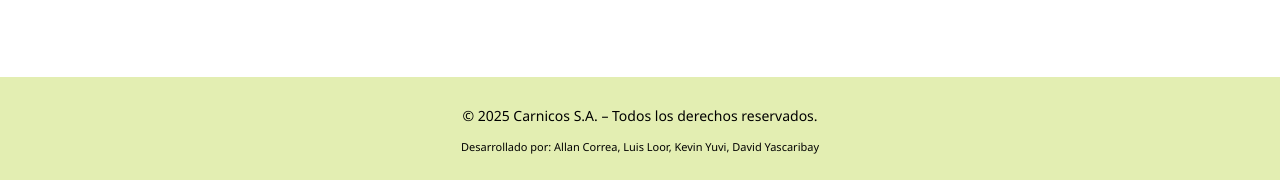
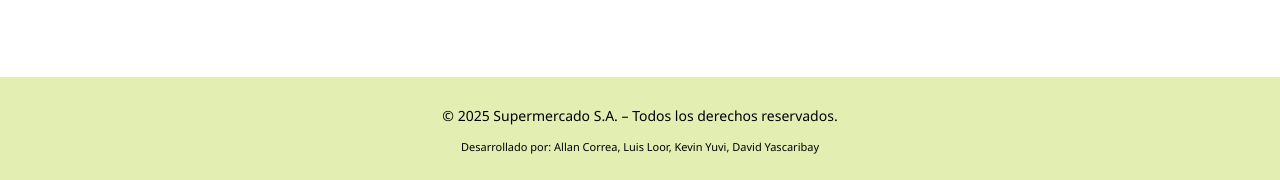
Before and after one commit to DaYascaribay/AWS-Ejercicio2-Main, a Flask app: page / in a window 1280 px wide. Shown: the part 917-1097 px from the top of the page. Run offline with Flask 3, Linux system fonts and the light colour scheme.

Commit message:
se cambio un nombre en el footer

```diff
--- a/templates/index.html
+++ b/templates/index.html
@@ -48,7 +48,7 @@
 
     <!-- Pie de página -->
     <footer class="footer">
-        <p>&copy; 2025&nbsp;Carnicos&nbsp;S.A. – Todos los derechos reservados.</p>
+        <p>&copy; 2025&nbsp;Supermercado&nbsp;S.A. – Todos los derechos reservados.</p>
         <p class="dev">Desarrollado por: Allan Correa, Luis Loor, Kevin Yuvi, David Yascaribay</p>
     </footer>
 </body>
```
